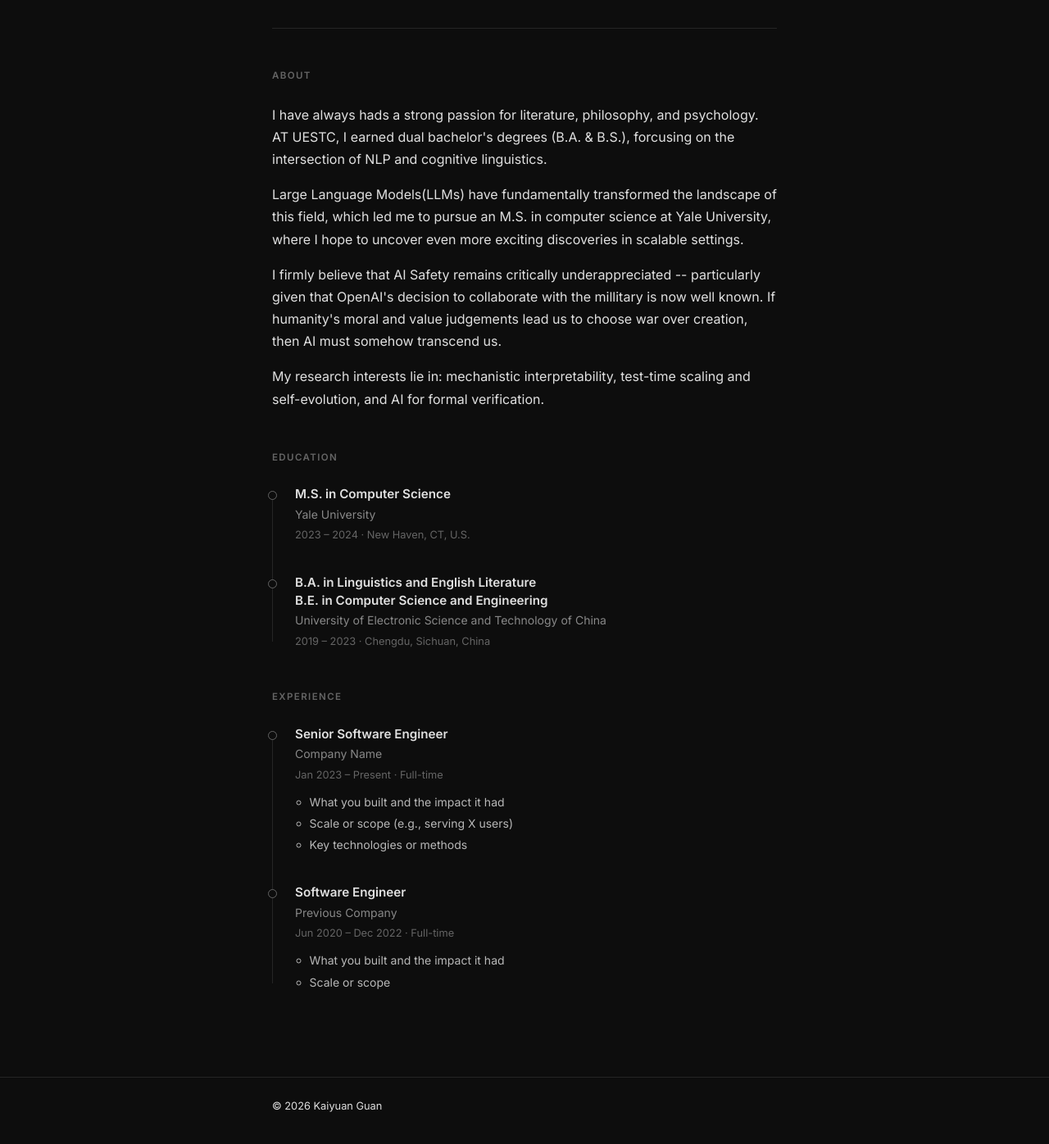
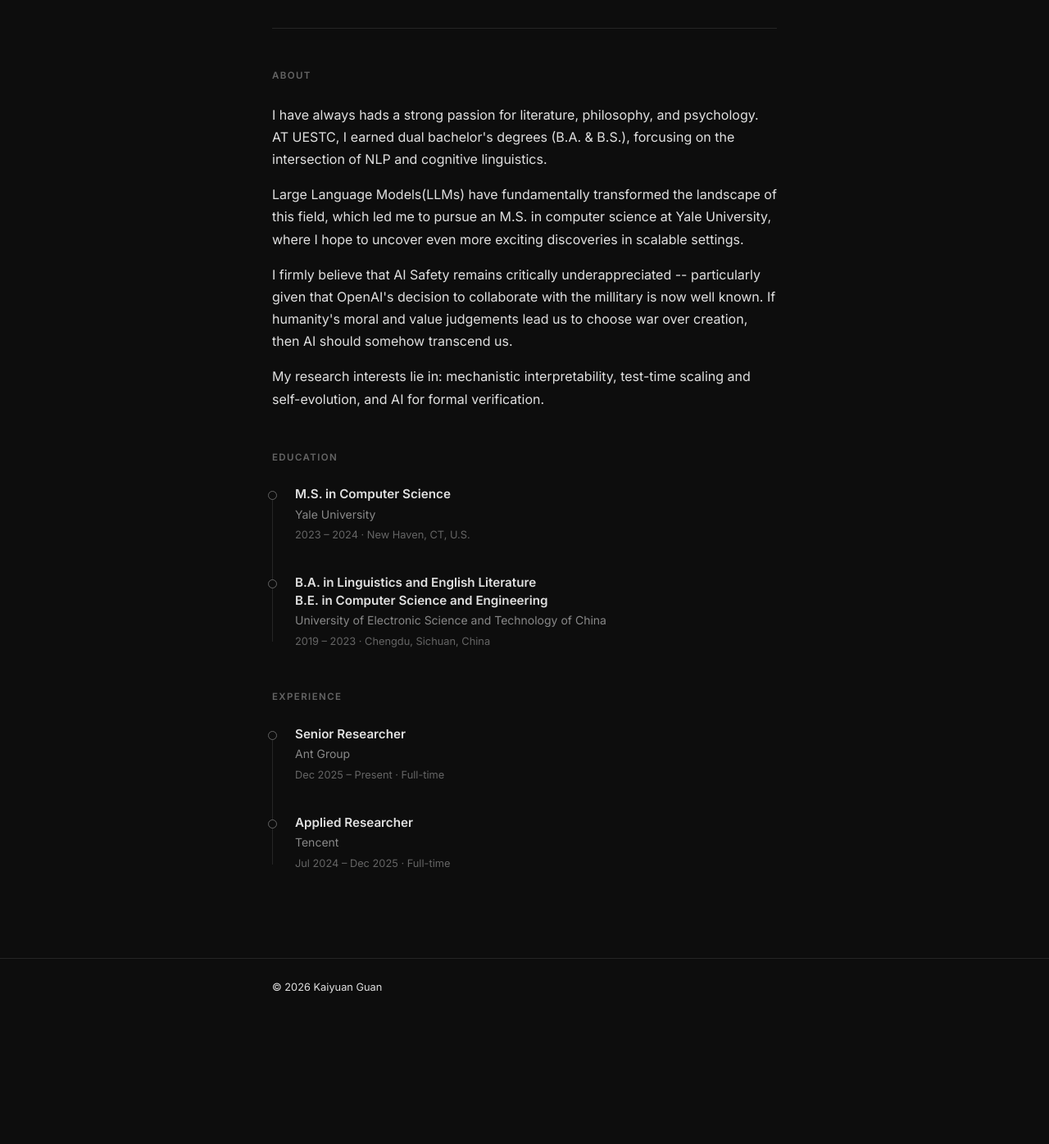
Before and after one commit to WilfredGuan/wilfredguan.github.io, a Jekyll site: the page built from index.html, in a window 1280 px wide and 1400 px high, scrolled down 348 px. Shown: the top 1396 px of the window at 82% size. Built offline with Jekyll 4.4.1, drawn with Linux system fonts in a browser that asks for light colours; after the commit the page ends 1603 px from its top, so only the background shows below that.

Commit message:
update experience

```diff
--- a/index.html
+++ b/index.html
@@ -39,7 +39,7 @@ title: Home
     Large Language Models(LLMs) have fundamentally transformed the landscape of this field, which led me to pursue an M.S. in computer science at Yale University, where I hope to uncover even more exciting discoveries in scalable settings.
   </p>
   <p>
-    I firmly believe that AI Safety remains critically underappreciated -- particularly given that OpenAI's decision to collaborate with the millitary is now well known. If humanity's moral and value judgements lead us to choose war over creation, then AI must somehow transcend us.
+    I firmly believe that AI Safety remains critically underappreciated -- particularly given that OpenAI's decision to collaborate with the millitary is now well known. If humanity's moral and value judgements lead us to choose war over creation, then AI should somehow transcend us.
   </p>
   <p>
     My research interests lie in: mechanistic interpretability, test-time scaling and self-evolution, and AI for formal verification.
@@ -85,28 +85,28 @@ title: Home
   <ul class="timeline">
 
     <li class="timeline-item">
-      <div class="timeline-role">Senior Software Engineer</div>
-      <div class="timeline-org">Company Name</div>
-      <div class="timeline-meta">Jan 2023 – Present · Full-time</div>
-      <div class="timeline-body">
+      <div class="timeline-role">Senior Researcher</div>
+      <div class="timeline-org">Ant Group</div>
+      <div class="timeline-meta">Dec 2025 – Present · Full-time</div>
+      <!-- <div class="timeline-body">
         <ul>
           <li>What you built and the impact it had</li>
           <li>Scale or scope (e.g., serving X users)</li>
           <li>Key technologies or methods</li>
         </ul>
-      </div>
+      </div> -->
     </li>
 
     <li class="timeline-item">
-      <div class="timeline-role">Software Engineer</div>
-      <div class="timeline-org">Previous Company</div>
-      <div class="timeline-meta">Jun 2020 – Dec 2022 · Full-time</div>
-      <div class="timeline-body">
+      <div class="timeline-role">Applied Researcher</div>
+      <div class="timeline-org">Tencent</div>
+      <div class="timeline-meta">Jul 2024 – Dec 2025 · Full-time</div>
+      <!-- <div class="timeline-body">
         <ul>
           <li>What you built and the impact it had</li>
           <li>Scale or scope</li>
         </ul>
-      </div>
+      </div> -->
     </li>
 
   </ul>
```
